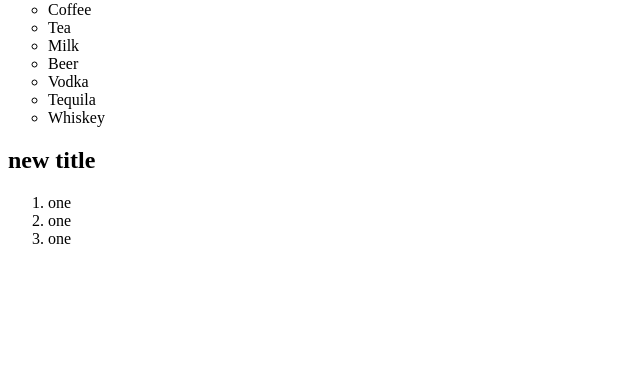
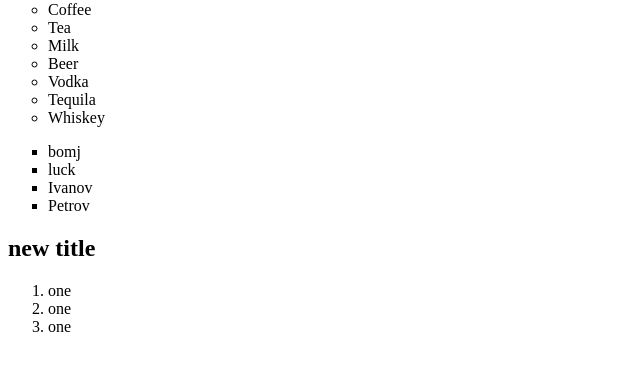
Before and after one commit to etboo/merge_test, a plain HTML site: page index.html in a window 1280 px wide. Shown: the part 79-450 px from the top of the page, without its empty margins (0-640 px from the left). Drawn offline with Linux system fonts and the light colour scheme.

Commit message:
new_name

```diff
--- a/index.html
+++ b/index.html
@@ -15,6 +15,13 @@
   <li>Whiskey</li>
 </ul>
 
+<ul style="list-style-type:square">
+  <li>bomj</li>
+  <li>luck</li>
+  <li>Ivanov</li>
+  <li>Petrov</li>
+</ul>
+
 <h2> new title</h2>
 
 	<ol>
@@ -24,5 +31,7 @@
 	</ol>
 
 
+
+
 </body>
 </html>
```
